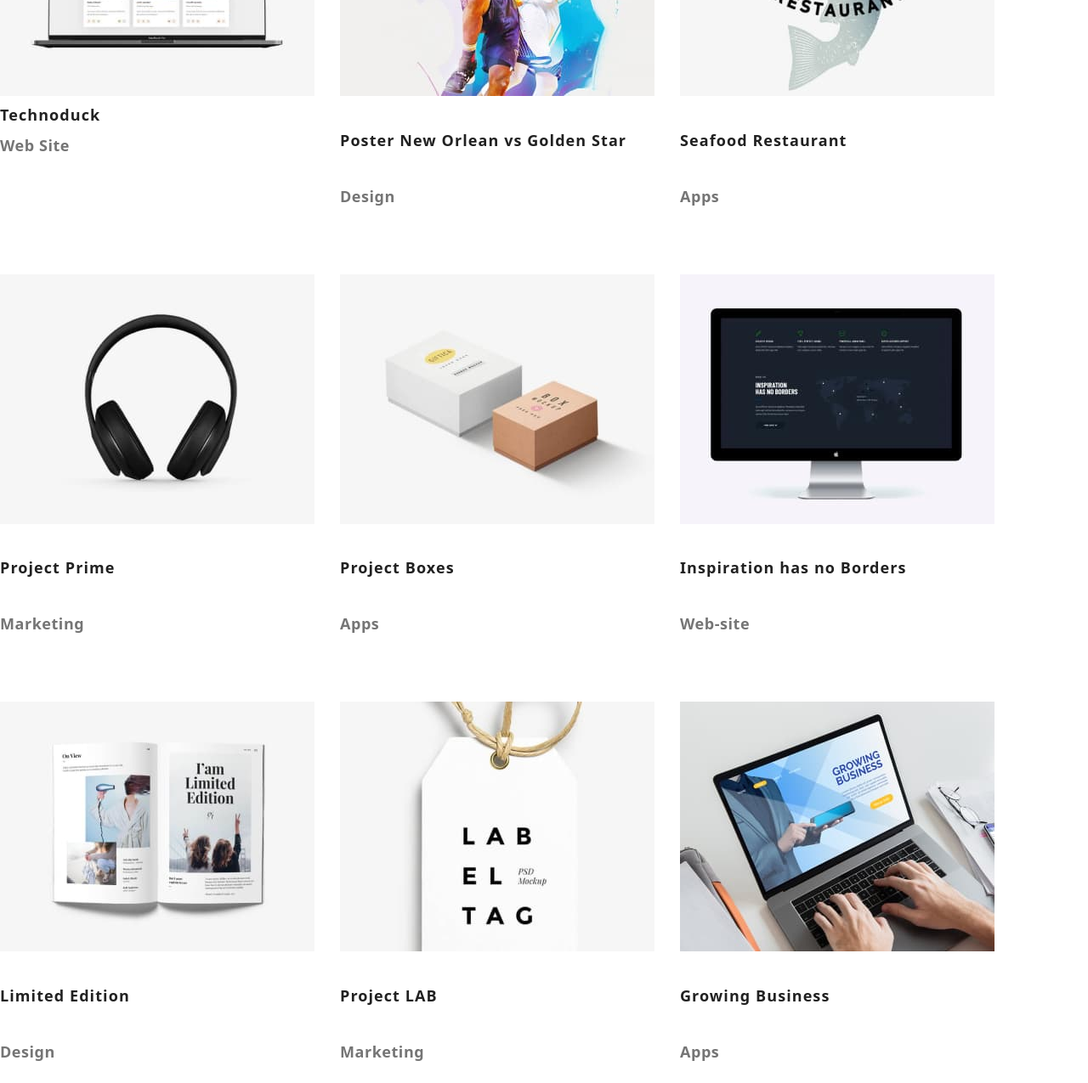
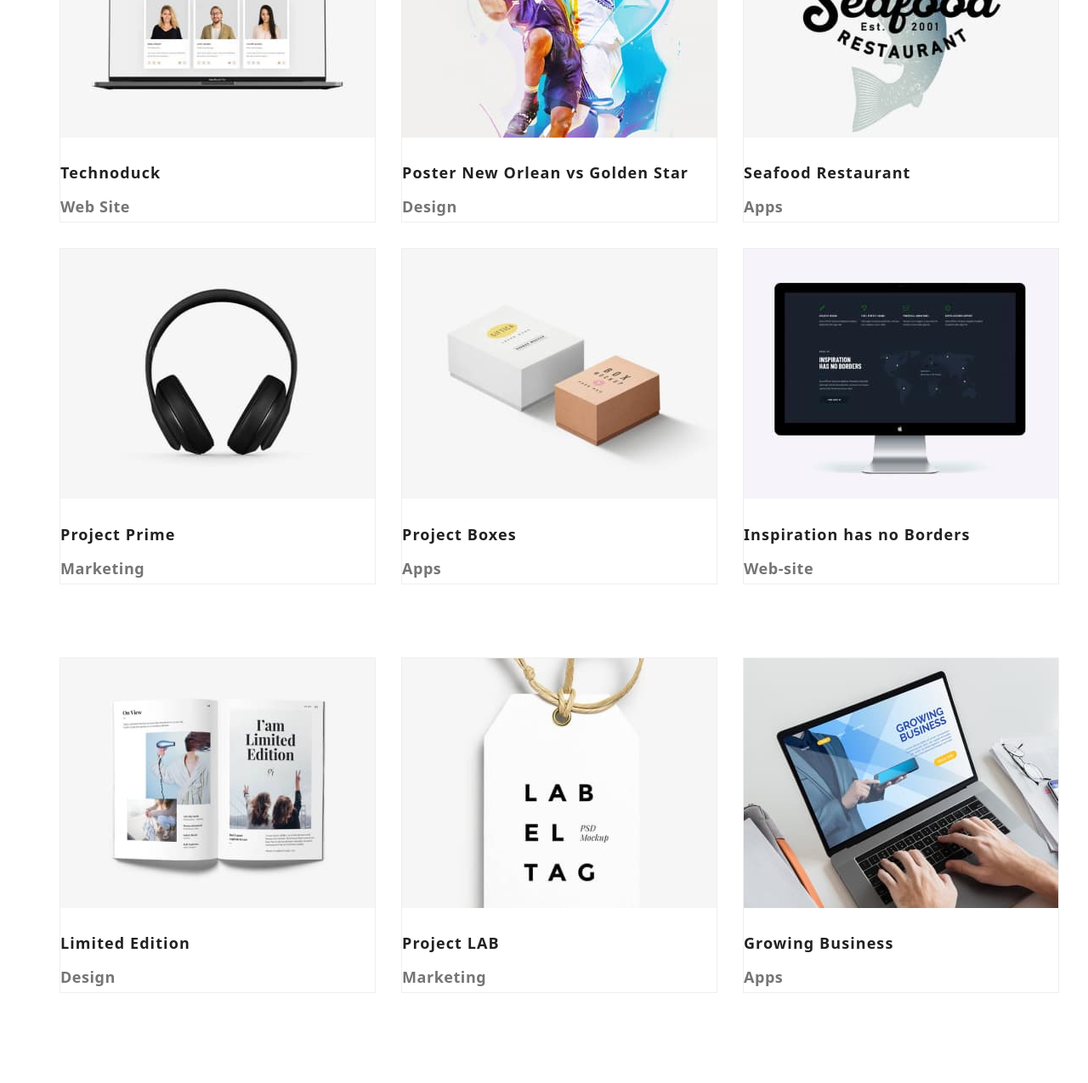
Before and after one commit to bihoi-giulia/goit-markup-hw-03, a plain HTML site: page portofolio.html in a window 1280 px wide. Shown: the part 410-1685 px from the top of the page at 85% size. Drawn offline with nearby package versions, Linux system fonts and the light colour scheme.

Commit message:
gata tema 3

```diff
--- a/css/style.css
+++ b/css/style.css
@@ -55,7 +55,7 @@ body {
 }
 
 .contact-list {
-  color: #212121;
+  color: #757575;
   font-weight: 500;
   font-size: 14px;
   line-height: 1.14px;
@@ -211,7 +211,7 @@ body {
   line-height: 42px;
   color: var(--balck-color);
   text-align: center;
-  margin-top: 188px;
+  margin-top: 77px;
   margin-bottom: 50px;
 }
 
@@ -220,12 +220,14 @@ body {
   font-size: 16px;
   line-height: 19px;
   color: var(--balck-color);
+  text-align: center;
 }
 .description-work {
   font-weight: 400;
   font-size: 16px;
   line-height: 19px;
   color: var(--gray-color);
+  text-align: center;
 }
 
 .team-section {
@@ -233,8 +235,17 @@ body {
   margin: 0 auto;
   display: inline-flex;
 }
+.margin {
+  margin-bottom: 94px;
+}
 .img-team {
   margin-top: 50px;
+  margin-right: 30px;
+}
+.shadow {
+  box-shadow: 0px 1px 3px rgba(0, 0, 0, 0.12), 0px 1px 1px rgba(0, 0, 0, 0.14),
+    0px 2px 1px rgba(0, 0, 0, 0.2);
+  border-radius: 0px 0px 4px 4px;
   margin-right: 30px;
 }
 /* Footer  Section*/
@@ -269,6 +280,12 @@ body {
   background: none;
   border: none;
   margin-right: 30px;
+  background-color: #f5f4fa;
+  width: 83px;
+  height: 38px;
+  font-weight: 500;
+  font-size: 15px;
+  line-height: 26px;
 }
 
 .button-section:hover {
@@ -303,6 +320,7 @@ body {
   line-height: 36px;
   color: var(--balck-color);
   letter-spacing: 0.06em;
+  margin-top: 20px;
 }
 .paragraf-detailes {
   font-weight: 700;
@@ -310,14 +328,21 @@ body {
   line-height: 36px;
   color: var(--gray-color);
   letter-spacing: 0.03em;
+  margin-top: 4px;
 }
 .list {
   list-style-type: none;
 }
 .img-portofolio {
   margin-right: 30px;
+  margin-top: 30px;
+  border: 1px solid #eeeeee;
 }
 .flex-1 {
   display: flex;
   margin-top: 56px;
 }
+
+.margin-button {
+  margin-bottom: 114px;
+}
--- a/portofolio.html
+++ b/portofolio.html
@@ -64,7 +64,7 @@
     </div>
 
     <!--Button section-->
-    <div class="conteiner">
+    <div class="container">
       <div class="align-center-button">
         <button class="button-section" type="button">All</button>
         <button class="button-section" type="button">Web-sites</button>
@@ -72,7 +72,7 @@
         <button class="button-section" type="button>">Marketing</button>
       </div>
       <!-- Main  Section -->
-      <div class="conteiner">
+      <div class="container">
         <div class="flex-1">
           <span class="img-portofolio">
             <img width="370" src="./images/img01.jpg" alt="img01" />
@@ -82,47 +82,54 @@
 
           <span class="img-portofolio">
             <img width="370" src="./images/img 02.jpg" alt="img02" />
-            <h5 class="subtitle-detailes">Poster New Orlean vs Golden Star</h5>
-            <p class="paragraf-detailes">Design</p>
+            <div class="subtitle-detailes">
+              Poster New Orlean vs Golden Star
+            </div>
+            <div class="paragraf-detailes">Design</div>
           </span>
+
           <span class="img-portofolio">
             <img width="370" src="./images/img 03.jpg" alt="imig03" />
-            <h5 class="subtitle-detailes">Seafood Restaurant</h5>
-            <p class="paragraf-detailes">Apps</p>
+            <div class="subtitle-detailes">Seafood Restaurant</div>
+            <div class="paragraf-detailes">Apps</div>
           </span>
         </div>
-        <div class="flex-1">
+        <div class="flex">
           <span class="img-portofolio">
             <img width="370" src="./images/img 04.jpg" alt="img04" />
-            <h5 class="subtitle-detailes">Project Prime</h5>
-            <p class="paragraf-detailes">Marketing</p>
+            <div class="subtitle-detailes">Project Prime</div>
+            <div class="paragraf-detailes">Marketing</div>
           </span>
+
           <span class="img-portofolio">
             <img width="370" src="./images/img 05.jpg" alt="img05" />
-            <h5 class="subtitle-detailes">Project Boxes</h5>
-            <p class="paragraf-detailes">Apps</p>
+            <div class="subtitle-detailes">Project Boxes</div>
+            <div class="paragraf-detailes">Apps</div>
           </span>
+
           <span class="img-portofolio">
             <img width="370" src="./images/img 06.jpg" alt="img06" />
-            <h5 class="subtitle-detailes">Inspiration has no Borders</h5>
-            <p class="paragraf-detailes">Web-site</p>
+            <div class="subtitle-detailes">Inspiration has no Borders</div>
+            <div class="paragraf-detailes">Web-site</div>
           </span>
         </div>
-        <div class="flex-1">
+        <div class="flex-1 margin-button">
           <span class="img-portofolio">
             <img width="370" src="./images/img 07.jpg" alt="img07" />
-            <h5 class="subtitle-detailes">Limited Edition</h5>
-            <p class="paragraf-detailes">Design</p>
+            <div class="subtitle-detailes">Limited Edition</div>
+            <div class="paragraf-detailes">Design</div>
           </span>
+
           <span class="img-portofolio">
             <img width="370" src="./images/img 08.jpg" alt="img08" />
-            <h5 class="subtitle-detailes">Project LAB</h5>
-            <p class="paragraf-detailes">Marketing</p>
+            <div class="subtitle-detailes">Project LAB</div>
+            <div class="paragraf-detailes">Marketing</div>
           </span>
+
           <span class="img-portofolio">
             <img width="370" src="./images/img 09.jpg" alt="img09" />
-            <h5 class="subtitle-detailes">Growing Business</h5>
-            <p class="paragraf-detailes">Apps</p>
+            <div class="subtitle-detailes">Growing Business</div>
+            <div class="paragraf-detailes">Apps</div>
           </span>
         </div>
       </div>
```
Also changed, not shown: index.html (+5 -5 lines).
